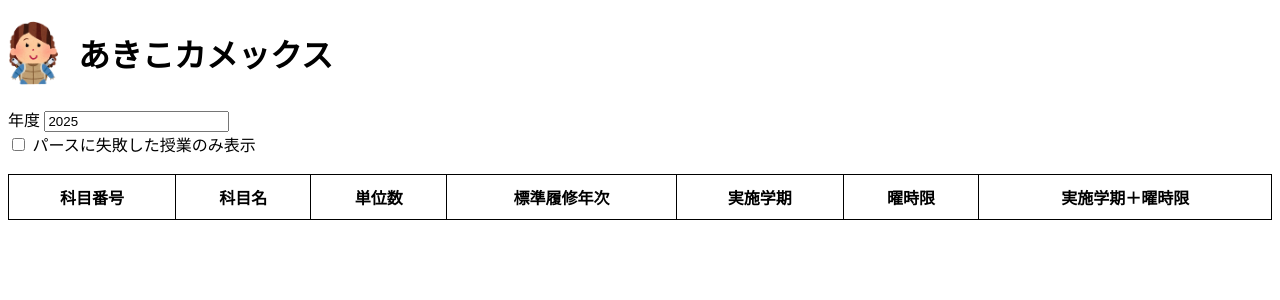
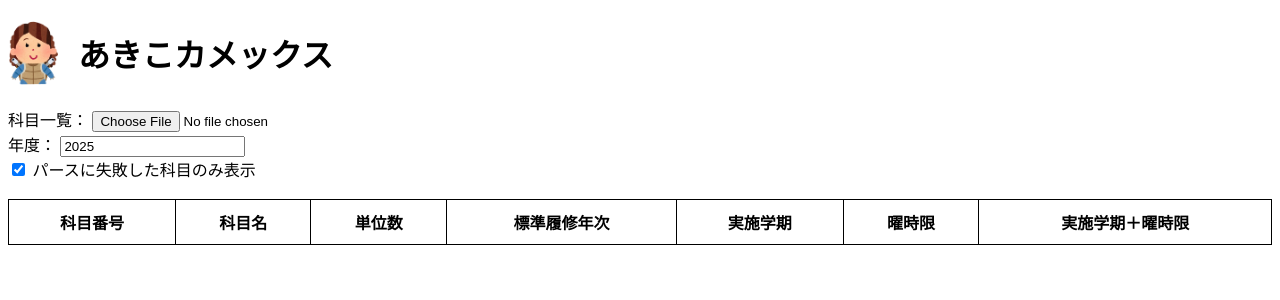
Before and after one commit to rjooske/akiko-blastoise, a SvelteKit app: page / in a window 1280 px wide. Shown: the top 300 px of the page. Built offline with nearby package versions, Linux system fonts and the light colour scheme.

Commit message:
file input

```diff
--- a/src/routes/+page.svelte
+++ b/src/routes/+page.svelte
@@ -1,5 +1,5 @@
 <script lang="ts">
-  import { browser } from "$app/environment";
+  // import { browser } from "$app/environment";
   import {
     slotToString,
     termToString,
@@ -9,8 +9,8 @@
   } from "$lib/app";
   import { parseCourses } from "$lib/input";
   import { assert } from "$lib/util";
-  // import testExcelFile from "../kdb_20251010212030.xlsx?base64";
-  import testExcelFile from "../test.xlsx?base64";
+  // import testExcelFile from "../excel/kdb_20251010212030.xlsx?base64";
+  // import testExcelFile from "../excel/test.xlsx?base64";
   import SlotSelector from "./SlotSelector.svelte";
   import * as exceljs from "exceljs";
   import { SvelteMap } from "svelte/reactivity";
@@ -30,7 +30,7 @@
   let courses = $state.raw<Course[] | undefined>();
   let courseIndexToSlots = $state(new SvelteMap<number, Slot[]>());
   let year = $state(getAcademicYear(new Date()));
-  let onlyShowFailed = $state(false);
+  let onlyShowFailed = $state(true);
 
   let visibleCourses = $derived.by(() => {
     if (courses === undefined) {
@@ -53,24 +53,37 @@
     return cs;
   });
 
-  async function a() {
-    const bytesString = window.atob(testExcelFile);
-    const bytes = new Uint8Array(bytesString.length);
-    for (let i = 0; i < bytesString.length; i++) {
-      bytes[i] = bytesString[i].codePointAt(0) ?? 0;
+  async function loadFile(bytes: ArrayBuffer): Promise<void> {
+    const w = new exceljs.Workbook();
+    await w.xlsx.load(bytes);
+    const cs = parseCourses(w.worksheets[0]);
+    if (cs === undefined) {
+      window.alert("ファイルの読み込みに失敗しました");
     }
-
-    const w = new exceljs.Workbook();
-    await w.xlsx.load(bytes.buffer);
-    const cs = parseCourses(w.worksheets[0]);
-    assert(cs !== undefined);
     courses = cs;
     courseIndexToSlots.clear();
   }
 
-  if (browser) {
-    a();
+  async function handleFileInput(input: HTMLInputElement): Promise<void> {
+    assert(input.files !== null);
+    if (input.files.length === 0) {
+      return;
+    }
+    const bytes = await input.files[0].bytes();
+    await loadFile(bytes.buffer);
   }
+
+  // async function loadTestFile() {
+  //   const bytesString = window.atob(testExcelFile);
+  //   const bytes = new Uint8Array(bytesString.length);
+  //   for (let i = 0; i < bytesString.length; i++) {
+  //     bytes[i] = bytesString[i].codePointAt(0) ?? 0;
+  //   }
+  // }
+  //
+  // if (browser) {
+  //   loadTestFile();
+  // }
 </script>
 
 <header>
@@ -81,13 +94,18 @@
 </header>
 
 <label>
-  年度
+  科目一覧：
+  <input type="file" oninput={(e) => handleFileInput(e.currentTarget)} />
+</label>
+<br />
+<label>
+  年度：
   <input type="number" bind:value={year} />
 </label>
 <br />
 <label>
   <input type="checkbox" bind:checked={onlyShowFailed} />
-  パースに失敗した授業のみ表示
+  パースに失敗した科目のみ表示
 </label>
 <br />
 <br />
@@ -123,7 +141,15 @@
             <div class="cross">❌</div>
           {/if}
         </td>
-        <td><a href={createSyllabusUrl(year.toString(), c.id)}>{c.name}</a></td>
+        <td>
+          <a
+            href={createSyllabusUrl(year.toString(), c.id)}
+            target="_blank"
+            rel="noreferrer"
+          >
+            {c.name}
+          </a>
+        </td>
         <td>
           {#if c.parsedCredit !== undefined}
             {c.parsedCredit}
```
Also changed, not shown: 2 other files (tests, documents, lock files or other folders).
